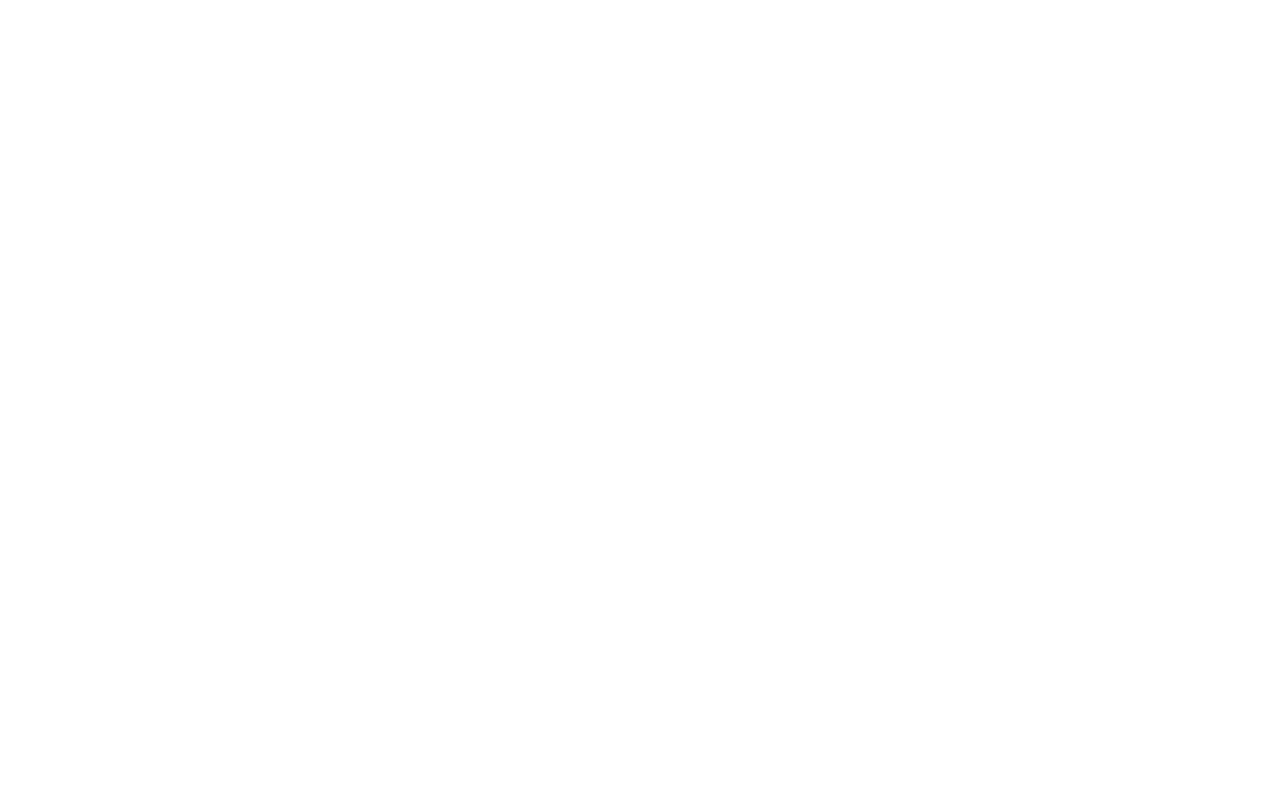
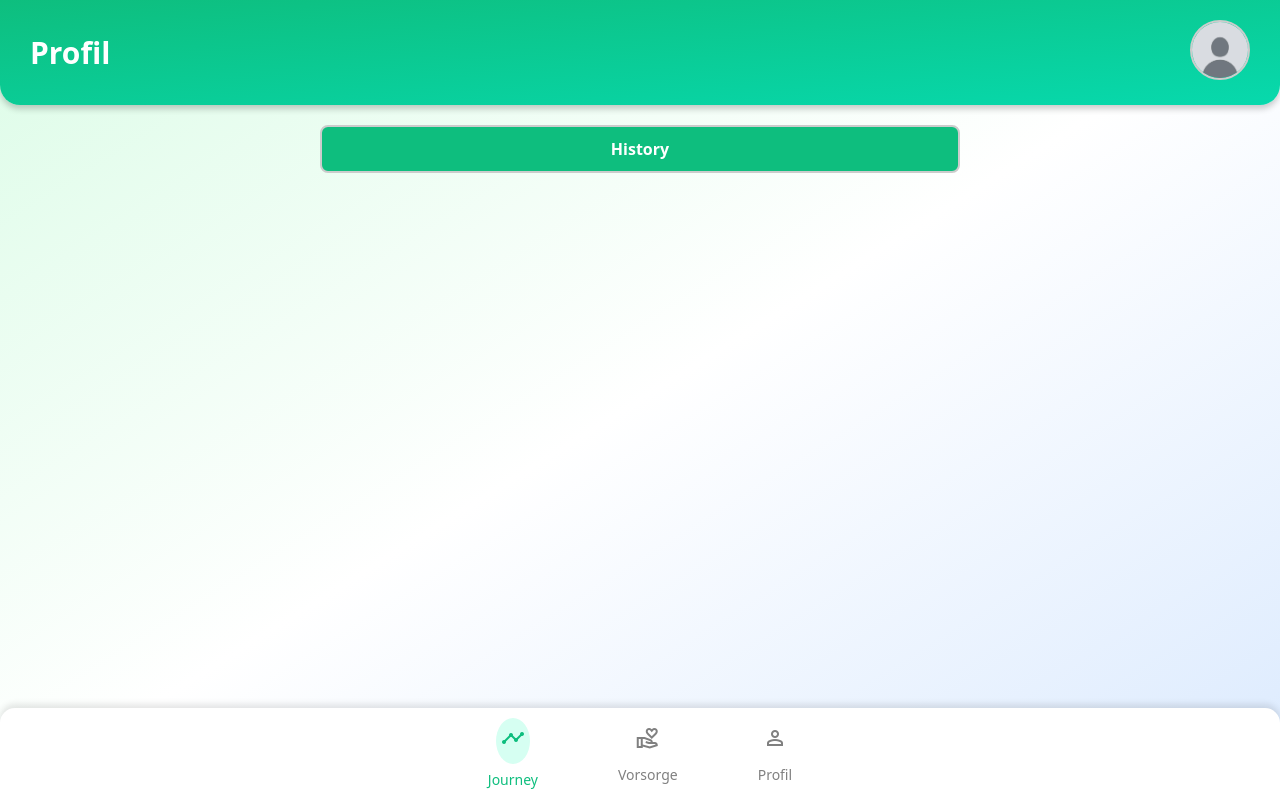
Before and after one commit to FizzToni/myJourneyFE, a Vue app: page /profil in a window 1280 px wide. Before the commit this address had no page. Built offline with nearby package versions, Linux system fonts and the light colour scheme; no server answers.

Commit message:
impl: Profil

```diff
--- a/src/components/banner/banner.vue
+++ b/src/components/banner/banner.vue
@@ -13,6 +13,11 @@
   <div>
     <header class="flex banner">
       <h1  @click="onRefresh">{{ title }}</h1>
+      <img
+      src="@/assets/avatar.jpg"
+      alt="User Profile"
+      class="profile-image"
+    />
     </header>
   </div>
 </template>
@@ -28,4 +33,17 @@
   border-radius: 0 0 20px 20px;
   box-shadow: 0px 4px 6px rgba(0, 0, 0, 0.2); /* Add shadow */
 }
+.profile-image {
+  width: 60px;
+  height: 60px;
+  border-radius: 50%;
+  border: 2px solid #ccc;
+  object-fit: cover;
+  position: absolute;
+  top: 0;
+  right: 0;
+  margin-top: 20px;
+  margin-right: 30px;
+}
+
 </style>
--- a/src/router/index.ts
+++ b/src/router/index.ts
@@ -3,13 +3,15 @@
 import MainJourneyPage from '@/views/MainJourneyPage.vue'
 import TestPage from "@/views/TestPage.vue";
 import History from "@/views/History.vue";
+import ProfilPage from "@/views/ProfilPage.vue";
 
 const routes = [
   { path: '/', redirect: '/login' }, // default to login page
   { path: '/login', name: 'Login', component: AuthPage },
   { path: '/main', name: 'Main', component: MainJourneyPage },
   { path: '/test', name: 'Test', component: TestPage },
-  { path: '/history', name: 'History', component: History }
+  { path: '/history', name: 'History', component: History },
+  { path: '/profil', name: 'Profil', component: ProfilPage }
 ]
 
 const router = createRouter({
--- /dev/null
+++ b/src/views/ProfilPage.vue
@@ -0,0 +1,199 @@
+<script setup lang="ts">
+import { storeToRefs } from 'pinia';
+import { useAccountStore } from '@/stores/account';
+import { ref, onMounted } from 'vue';
+
+const { user2 } = storeToRefs(useAccountStore());
+import {useRoute, useRouter} from 'vue-router';
+import Banner from "@/components/banner/banner.vue";
+import Navbar from "@/components/navbar/Navbar.vue";
+
+const user = ref<any>(null); // Store user data
+
+const route = useRoute();
+const router = useRouter();
+
+async function fetchUser() {
+  try {
+    const id = '676c39fd5991fae62fcb1a63';
+
+    const response = await fetch(`https://n8n.tonii.at/webhook/user?id=${id}`, {
+      method: 'GET',
+      headers: {
+        'Content-Type': 'application/json',
+      },
+    });
+    if (!response.ok) {
+      throw new Error(`HTTP error! status: ${response.status}`);
+    }
+    user.value = await response.json();
+    user.value = user.value[0];
+  } catch (error) {
+    console.error('Error fetching user:', error);
+    alert('Failed to fetch user data. Check console for details.');
+  }
+}
+
+onMounted(() => {
+  fetchUser();
+});
+
+function goToHistory() {
+  router.push('/history'); // Navigate to the /history route
+}
+</script>
+
+<template>
+  <div class="main-container bg-gradient-to-br from-green-100 via-white to-blue-100">
+    <!-- Banner -->
+    <Banner title="Profil" :on-refresh="fetchUser" />
+    <div v-if="user">
+    <!-- Profile Section -->
+      <div class="profile-section">
+        <div class="profile-header">
+          <!-- User Image -->
+          <img
+            src="@/assets/avatar.jpg"
+            alt="User Profile"
+            class="profile-image"
+          />
+          <!-- Name and Surname -->
+          <div class="profile-name">
+            <p v-if="user.name" class="name"><strong>{{ user.name }}</strong></p>
+            <p v-if="user.surname" class="surname"><strong>{{ user.surname }}</strong></p>
+          </div>
+        </div>
+
+        <!-- Email and Password -->
+        <div class="user-details">
+          <p v-if="user.email"><strong>Email:</strong> {{ user.email }}</p>
+          <p v-if="user.password"><strong>Password:</strong> ******</p>
+        </div>
+
+        <!-- Options -->
+        <div class="preferences">
+          <div class="preference">
+            <label for="vaccination_opt">Vaccination</label>
+            <input id="vaccination_opt" type="checkbox" v-model="user.vaccination_opt" />
+          </div>
+          <div class="preference">
+            <label for="bloodwork_opt">Bloodwork</label>
+            <input id="bloodwork_opt" type="checkbox" v-model="user.bloodwork_opt" />
+          </div>
+          <div class="preference">
+            <label for="precaution_opt">Precaution</label>
+            <input id="precaution_opt" type="checkbox" v-model="user.precaution_opt" />
+          </div>
+          <div class="preference">
+            <label for="plasma_donation_opt">Plasma Donation</label>
+            <input id="plasma_donation_opt" type="checkbox" v-model="user.plasma_donation_opt" />
+          </div>
+        </div>
+      </div>
+    </div>
+    <div class="button-container ">
+      <button class="justify-center"  @click="goToHistory">History</button>
+    </div>
+    <!-- Navbar -->
+    <Navbar />
+  </div>
+</template>
+
+<style scoped>
+/* General Layout */
+.main-container {
+  display: flex;
+  flex-direction: column;
+  height: 100vh; /* Full viewport height */
+}
+
+.profile-section {
+  width: 90%;
+  background: white;
+  padding: 20px;
+  border-radius: 10px;
+  box-shadow: 0 4px 6px rgba(0, 0, 0, 0.1);
+  margin: 20px auto;
+}
+
+/* Profile Header */
+.profile-header {
+  display: flex;
+  align-items: center;
+  width: 100%;
+  margin-bottom: 20px;
+}
+
+.profile-image {
+  width: 80px;
+  height: 80px;
+  border-radius: 50%;
+  border: 2px solid #ccc;
+  object-fit: cover;
+}
+
+.profile-name {
+  margin-left: 20px;
+  display: flex;
+  flex-direction: column;
+}
+
+.name,
+.surname {
+  margin: 0;
+  font-size: 1.2rem;
+}
+
+/* User Details */
+.user-details {
+  width: 100%;
+  margin-bottom: 20px;
+}
+
+.user-details p {
+  margin: 5px 0;
+}
+
+/* Preferences Section */
+.preferences {
+  display: flex;
+  flex-direction: column;
+  gap: 10px;
+  width: 100%;
+}
+
+.preference {
+  display: flex;
+  justify-content: space-between;
+  align-items: center;
+}
+
+.preference label {
+  font-weight: bold;
+}
+
+input[type="checkbox"] {
+  width: 20px;
+  height: 20px;
+}
+.button-container {
+  display: flex; /* Use flexbox for centering */
+  justify-content: center; /* Center horizontally */
+  align-items: center; /* Center vertically */
+  margin: 20px auto; /* Center the container itself and add space above/below */
+  border: 2px solid #ccc;
+  background: #0EBE7E;
+  color: white;
+  width: 50%; /* Adjust width as needed */
+  padding: 10px; /* Add padding for better clickability */
+  text-align: center; /* Center text inside */
+  border-radius: 8px; /* Optional: Add rounded corners */
+  cursor: pointer; /* Make it look clickable */
+  font-weight: bold;
+}
+
+.button-container:hover {
+  background: #0aa66f; /* Slightly darker green on hover */
+}
+
+</style>
```
Also changed, not shown: src/assets/avatar.jpg (added).
